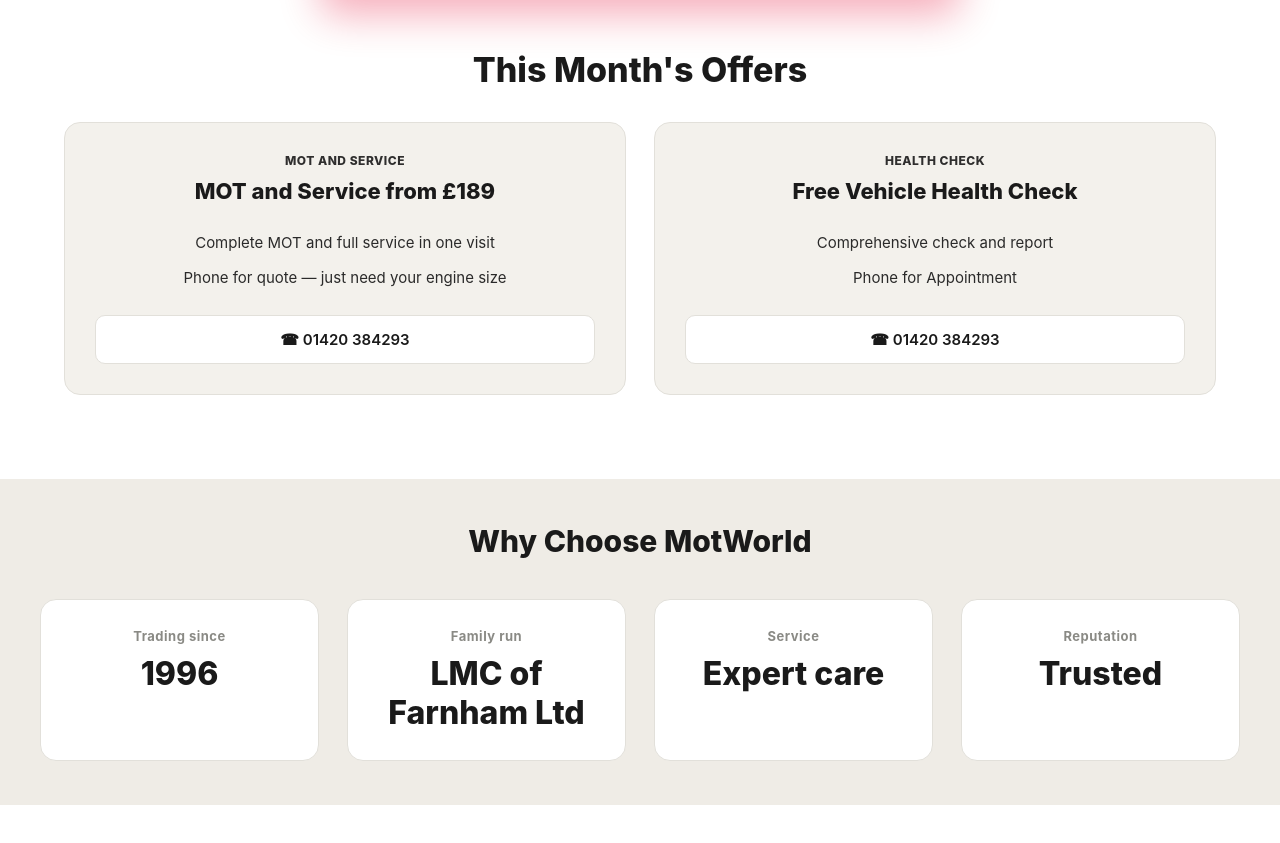
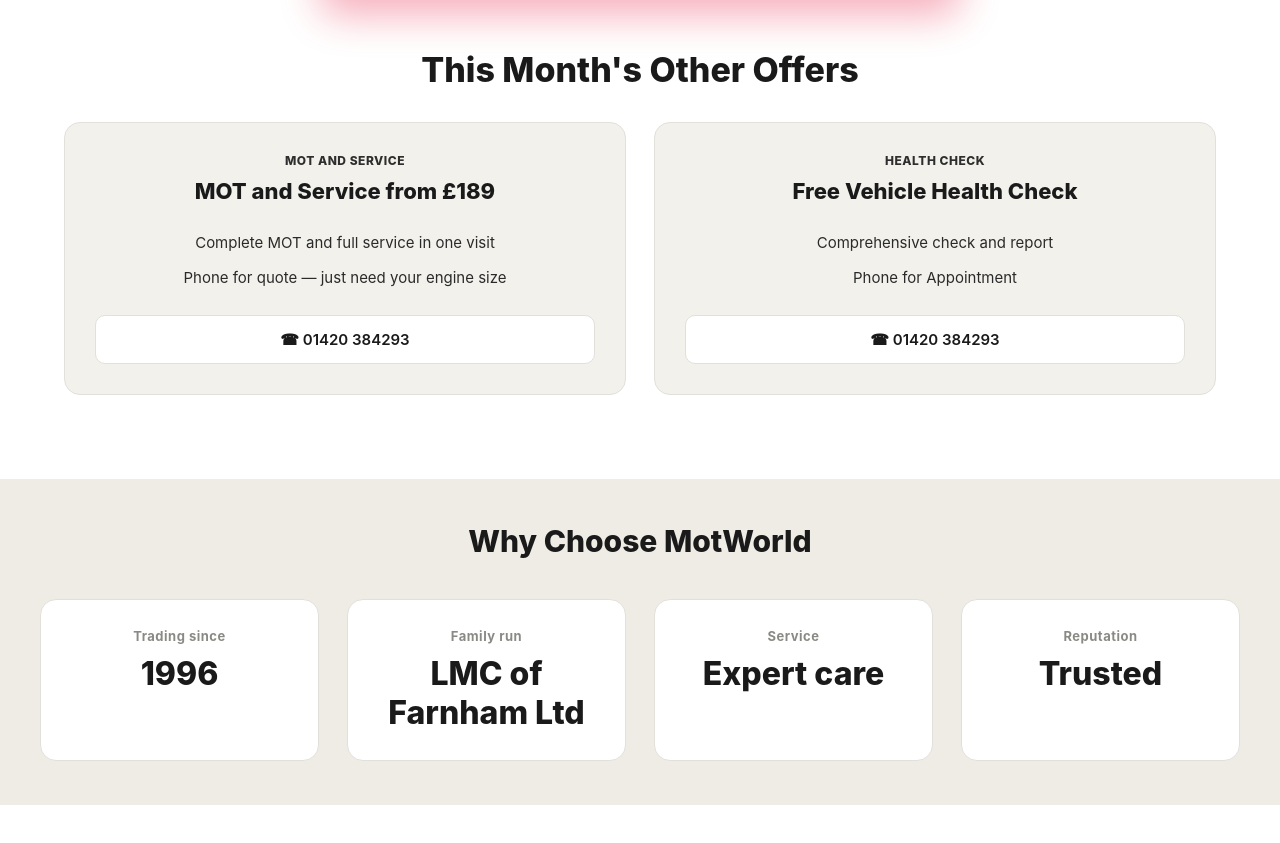
Before and after one commit to RogerPowell976/motworld-website, a website: page index.html in a window 1280 px wide. Shown: the part 936-1779 px from the top of the page. Drawn offline with Linux system fonts and the light colour scheme; no server answers.

Commit message:
Change section title for offers

```diff
--- a/index.html
+++ b/index.html
@@ -72,7 +72,7 @@
 </section>
 
 <section class="offers">
-  <h2 class="section-title">This Month's Offers</h2>
+  <h2 class="section-title">This Month's Other Offers</h2>
   <div class="offers-grid">
     <div class="offer-card">
       <div class="offer-label">MOT AND SERVICE</div>
```
